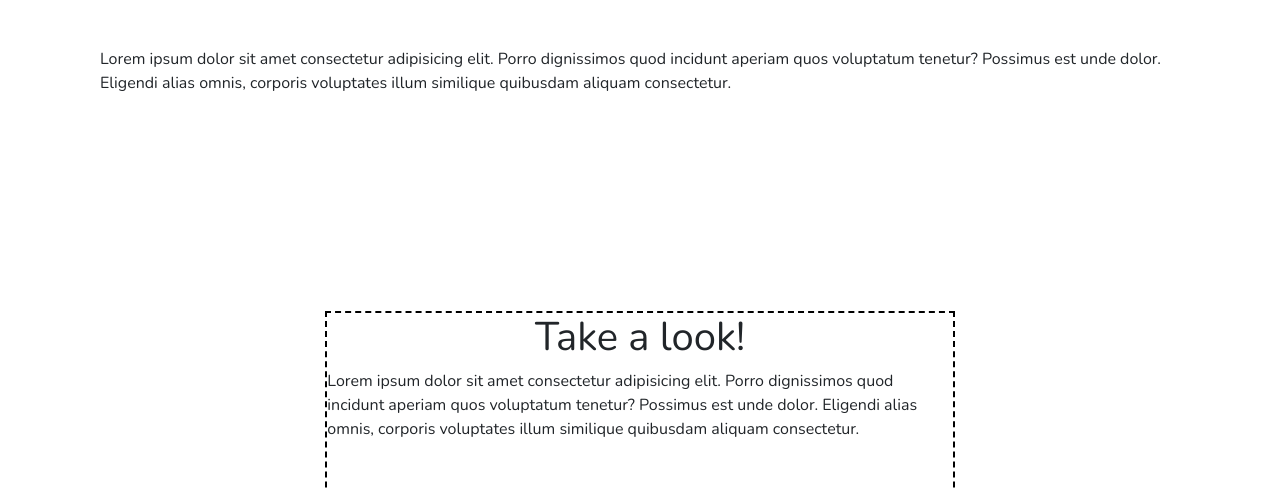
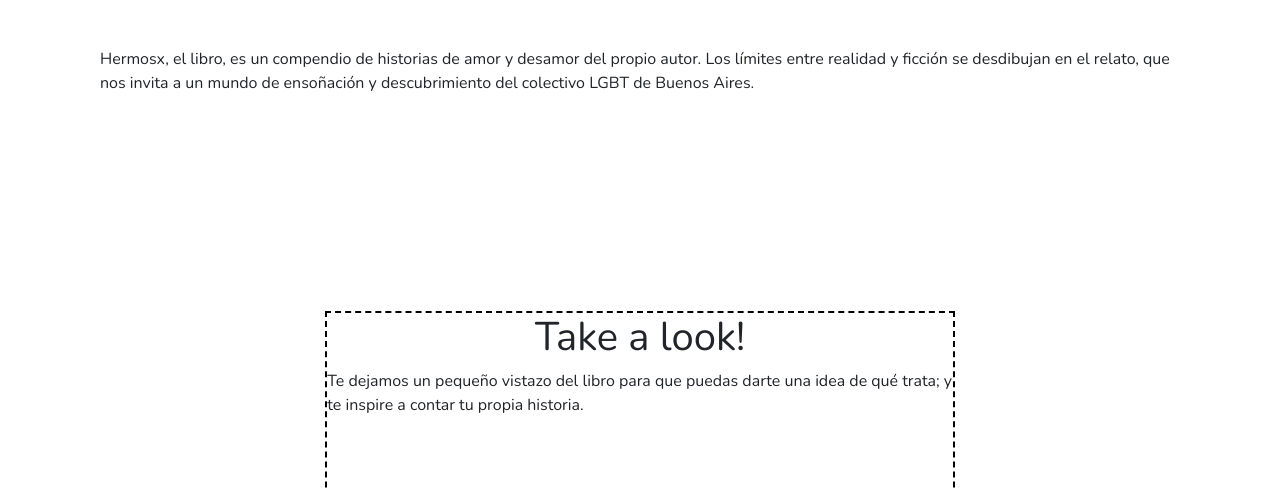
Before and after one commit to facunadur/hermosx, a website: page paginas/sobre-hermoso.html in a window 1280 px wide. Shown: the part 810-1300 px from the top of the page. Drawn offline with nearby package versions, Linux system fonts and the light colour scheme; grey boxes are pictures that could not be loaded.

Commit message:
Cambio de wording

```diff
--- a/paginas/sobre-hermoso.html
+++ b/paginas/sobre-hermoso.html
@@ -53,7 +53,7 @@
             <div class="sobrehermosx__banner">
                 <h1> Sobre Hermosx </h1>
                 <img class="sobrehermosx__bannerimg" src="../imagenes/Hermosx4.jpg" alt="HermosxAtelier" >
-                <p>Lorem ipsum dolor sit amet consectetur adipisicing elit. Porro dignissimos quod incidunt aperiam quos voluptatum tenetur? Possimus est unde dolor. Eligendi alias omnis, corporis voluptates illum similique quibusdam aliquam consectetur.</p>
+                <p>Hermosx, el libro, es un compendio de historias de amor y desamor del propio autor. Los límites entre realidad y ficción se desdibujan en el relato, que nos invita a un mundo de ensoñación y descubrimiento del colectivo LGBT de Buenos Aires.</p>
             </div>
         </section>
 
@@ -64,7 +64,7 @@
                 <div class="col-md-8">
                         <div id="TarjetaBook" >
                             <h2>Take a look! </h2>
-                            <p>Lorem ipsum dolor sit amet consectetur adipisicing elit. Porro dignissimos quod incidunt aperiam quos voluptatum tenetur? Possimus est unde dolor. Eligendi alias omnis, corporis voluptates illum similique quibusdam aliquam consectetur. </p>
+                            <p> Te dejamos un pequeño vistazo del libro para que puedas darte una idea de qué trata; y te inspire a contar tu propia historia. </p>
                             <iframe class="Book" src="https://docs.google.com/document/d/e/2PACX-1vQUMVcmX9AA7HjpqR9aLIq49rAAQ5cWn7giYGwUAoTpEAYzg1LdRGhLFHGuWAQPSmKx2kU_dh0cs18g/pub?embedded=true"> </iframe>
                         </div>
                     </div>
```
Also changed, not shown: paginas/contacto-hermosx.html (+1 -1 lines), paginas/me-inspiras.html (+1 -1 lines), paginas/sobre-el-autor.html (+1 -1 lines).
